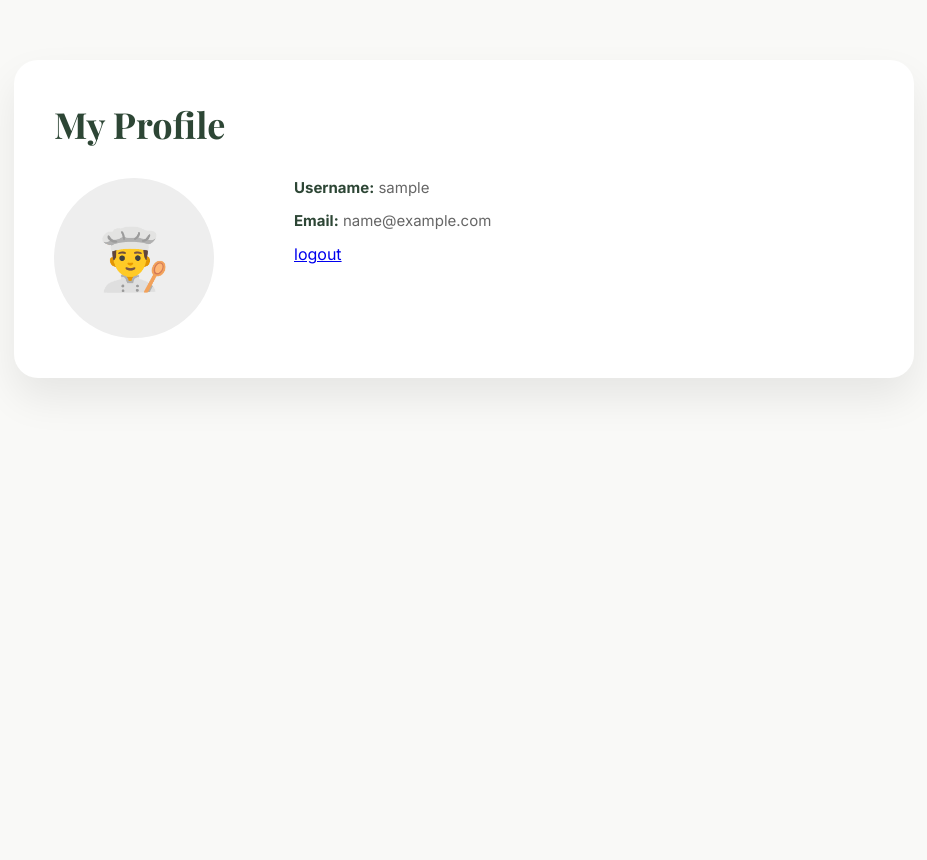
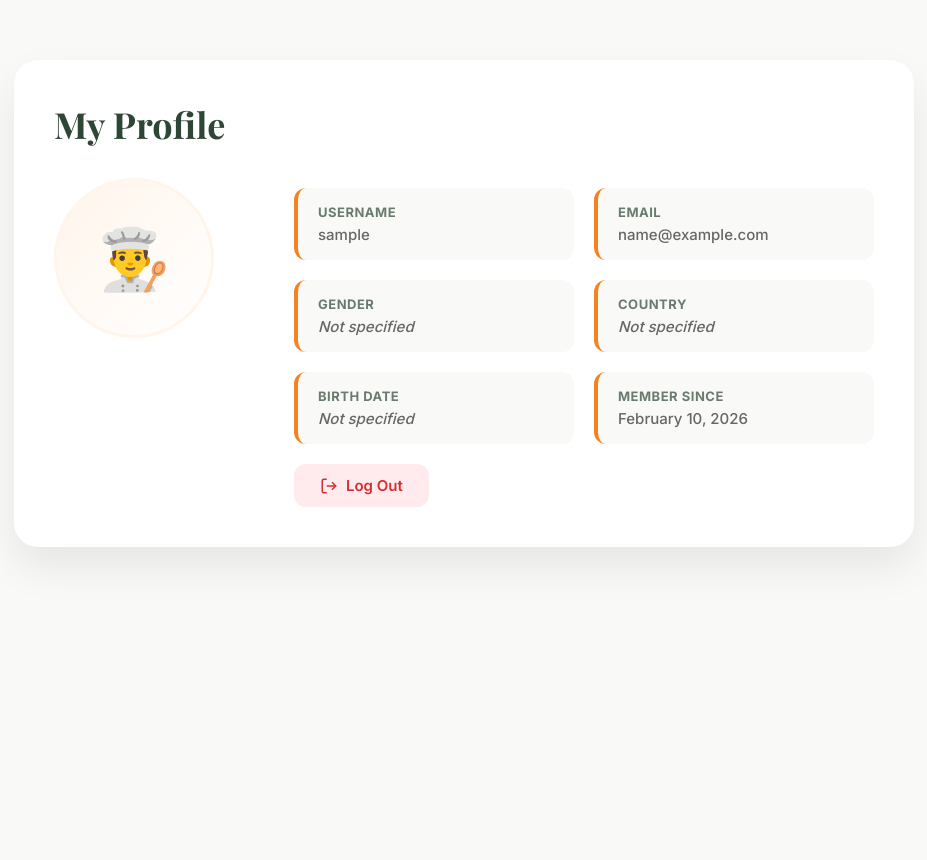
Before and after one commit to AndriyPy/Recipe220, a Django app: page /profile/ in a window 1280 px wide. Shown: the whole page, without its empty margins (176-1103 px from the left). Run offline with Django 5.2, Linux system fonts and the light colour scheme; the visitor is signed in with stand-in values (Sample User, id 1).

Commit message:
update profile.html

```diff
--- a/project/users/templates/users/profile.html
+++ b/project/users/templates/users/profile.html
@@ -11,9 +11,14 @@
     <style>
         :root {
             --orange: #F58220;
+            --orange-light: #FFF5EB;
             --green: #2D4635;
             --bg: #F9F9F7;
             --gray: #666;
+            --gray-light: #888;
+            --border: #E5E5E5;
+            --red: #D32F2F;
+            --red-light: #FFEBEE;
         }
 
         * {
@@ -54,22 +59,26 @@
             width: 160px;
             height: 160px;
             border-radius: 50%;
-            background: #eee;
+            background: linear-gradient(135deg, var(--orange-light), #FFFFFF);
             display: flex;
             align-items: center;
             justify-content: center;
             font-size: 60px;
-            color: var(--gray);
+            color: var(--orange);
+            border: 3px solid var(--orange-light);
         }
 
         .info p {
             margin-bottom: 14px;
             font-size: 15px;
             color: var(--gray);
+            line-height: 1.6;
         }
 
         .info strong {
             color: var(--green);
+            display: inline-block;
+            min-width: 120px;
         }
 
         .badge {
@@ -83,14 +92,105 @@
             margin-top: 10px;
         }
 
+        .logout-btn {
+            display: inline-flex;
+            align-items: center;
+            gap: 8px;
+            background: var(--red-light);
+            color: var(--red);
+            border: 2px solid var(--red-light);
+            padding: 10px 24px;
+            border-radius: 12px;
+            font-weight: 600;
+            font-size: 15px;
+            text-decoration: none;
+            cursor: pointer;
+            transition: all 0.2s ease;
+            margin-top: 20px;
+        }
+
+        .logout-btn:hover {
+            background: var(--red);
+            color: white;
+            transform: translateY(-2px);
+            box-shadow: 0 4px 12px rgba(211, 47, 47, 0.2);
+        }
+
+        .logout-btn:active {
+            transform: translateY(0);
+        }
+
+        .info-grid {
+            display: grid;
+            grid-template-columns: repeat(auto-fit, minmax(250px, 1fr));
+            gap: 20px;
+            margin-top: 10px;
+        }
+
+        .info-item {
+            background: #F9F9F7;
+            padding: 16px 20px;
+            border-radius: 12px;
+            border-left: 4px solid var(--orange);
+        }
+
+        .info-item strong {
+            color: var(--green);
+            font-size: 13px;
+            text-transform: uppercase;
+            letter-spacing: 0.5px;
+            opacity: 0.7;
+            display: block;
+            margin-bottom: 4px;
+        }
+
+        .info-item span {
+            color: var(--gray);
+            font-size: 15px;
+            font-weight: 500;
+        }
+
+        .status-indicator {
+            display: inline-flex;
+            align-items: center;
+            gap: 6px;
+            font-size: 13px;
+            padding: 4px 10px;
+            border-radius: 20px;
+            background: #E8F5E9;
+            color: #2E7D32;
+        }
+
+        .status-indicator::before {
+            content: "";
+            width: 8px;
+            height: 8px;
+            background: #4CAF50;
+            border-radius: 50%;
+        }
+
+        .empty-state {
+            color: var(--gray-light);
+            font-style: italic;
+        }
+
         @media (max-width: 700px) {
             .profile-grid {
                 grid-template-columns: 1fr;
                 text-align: center;
+                gap: 30px;
             }
 
             .avatar {
                 margin: 0 auto;
+            }
+
+            .info p {
+                text-align: left;
+            }
+
+            .info strong {
+                min-width: 100px;
             }
         }
     </style>
@@ -102,19 +202,79 @@
 
     <div class="profile-grid">
         <div class="avatar">
-            👨‍🍳
+            {% if user.gender == "Female" %}
+                👩‍🍳
+            {% else %}
+                👨‍🍳
+            {% endif %}
         </div>
 
         <div class="info">
-            <p><strong>Username:</strong> {{ user.username }}</p>
-            <p><strong>Email:</strong> {{ user.email }}</p>
+            <div class="info-grid">
+                <div class="info-item">
+                    <strong>Username</strong>
+                    <span>{{ user.username }}</span>
+                </div>
+
+                <div class="info-item">
+                    <strong>Email</strong>
+                    <span>{{ user.email }}</span>
+                </div>
+
+                <div class="info-item">
+                    <strong>Gender</strong>
+                    <span>
+                        {% if user.gender %}
+                            {{ user.gender }}
+                        {% else %}
+                            <span class="empty-state">Not specified</span>
+                        {% endif %}
+                    </span>
+                </div>
+
+                <div class="info-item">
+                    <strong>Country</strong>
+                    <span>
+                        {% if user.country %}
+                            {{ user.country }}
+                        {% else %}
+                            <span class="empty-state">Not specified</span>
+                        {% endif %}
+                    </span>
+                </div>
+
+                <div class="info-item">
+                    <strong>Birth Date</strong>
+                    <span>
+                        {% if user.birth_date %}
+                            {{ user.birth_date|date:"F d, Y" }}
+                        {% else %}
+                            <span class="empty-state">Not specified</span>
+                        {% endif %}
+                    </span>
+                </div>
+
+                <div class="info-item">
+                    <strong>Member Since</strong>
+                    <span>{{ user.date_joined|date:"F d, Y" }}</span>
+                </div>
+            </div>
+
 
             {% if user.social_auth.exists or user.googlessouser %}
-                <span class="badge">Signed in with Google</span>
+                <div style="margin-top: 15px;">
+                    <span class="badge">Signed in with Google</span>
+                </div>
             {% endif %}
 
-            <a href="/logout">logout</a>
-
+            <a href="{% url 'logout' %}" class="logout-btn">
+                <svg width="18" height="18" viewBox="0 0 24 24" fill="none" stroke="currentColor" stroke-width="2">
+                    <path d="M9 21H5a2 2 0 0 1-2-2V5a2 2 0 0 1 2-2h4"></path>
+                    <polyline points="16 17 21 12 16 7"></polyline>
+                    <line x1="21" y1="12" x2="9" y2="12"></line>
+                </svg>
+                Log Out
+            </a>
         </div>
     </div>
 </div>
```
